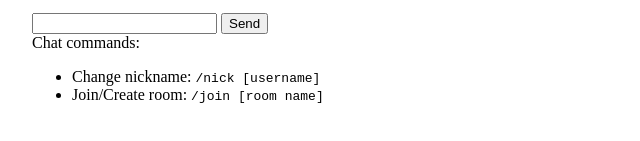
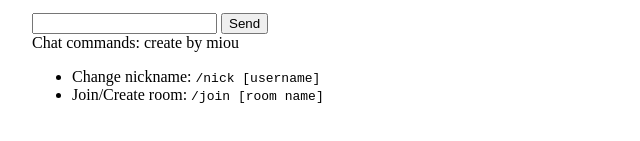
Before and after one commit to mioupo/chatrooms, a website: page public/index.html in a window 1280 px wide. Shown: the part 377-518 px from the top of the page, 208-848 px from the left. Drawn offline with nearby package versions, Linux system fonts and the light colour scheme.

Commit message:
linux test

```diff
--- a/public/index.html
+++ b/public/index.html
@@ -16,7 +16,7 @@
 			<input id='send-message' />
 			<input id='send-button' type='submit' value='Send' />
 			<div id='div'>
-				Chat commands:
+				Chat commands: create by miou
 				<ul>
 					<li>Change nickname: <code>/nick [username]</code></li>
 					<li>Join/Create room: <code>/join [room name]</code></li>
```
